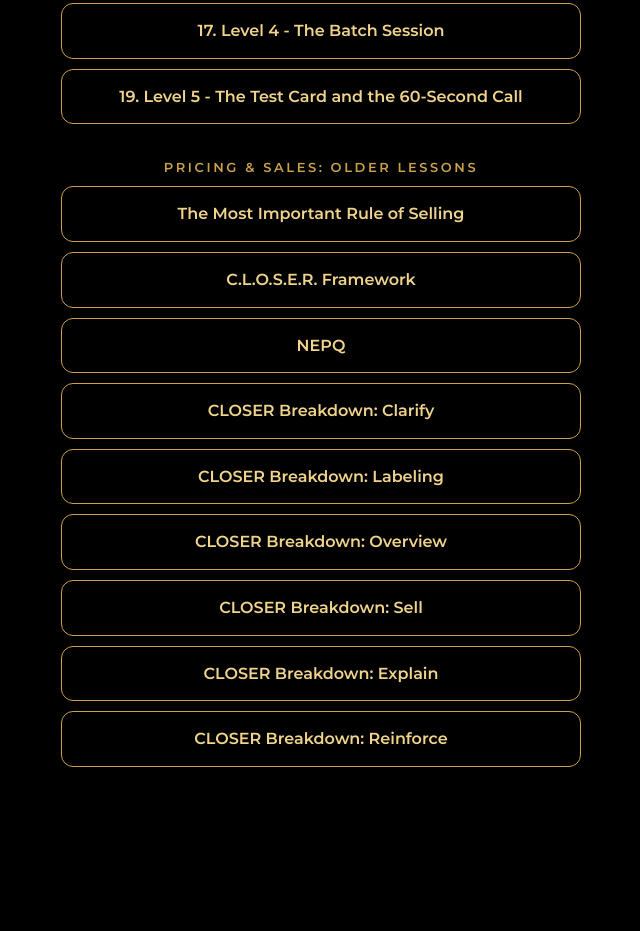
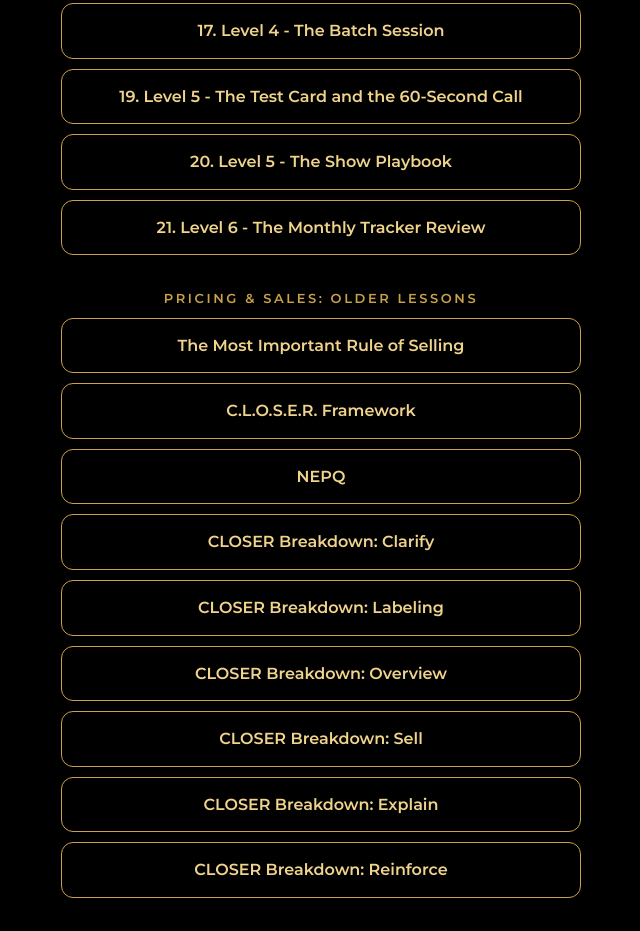
Before and after one commit to djjondivine1/ELEVATE-APPS, a plain HTML site: page quizzes/index.html in a window 1280 px wide. Shown: the part 4453-5384 px from the top of the page, without its empty margins (319-959 px from the left). Before the commit the page ends 5270 px from the top, so only its background shows below. Drawn offline with Linux system fonts and the light colour scheme.

Commit message:
Add files via upload

```diff
--- a/quizzes/index.html
+++ b/quizzes/index.html
@@ -79,6 +79,8 @@ a{display:block;padding:14px 18px;border:1.5px solid #c9a24a;border-radius:12px;
 <li><a href="lead-machine/16-level-4-the-content-ladder.html">16. Level 4 - The Content Ladder</a></li>
 <li><a href="lead-machine/17-level-4-the-batch-session.html">17. Level 4 - The Batch Session</a></li>
 <li><a href="lead-machine/19-level-5-the-test-card-and-the-60-second-call.html">19. Level 5 - The Test Card and the 60-Second Call</a></li>
+<li><a href="lead-machine/20-level-5-the-show-playbook.html">20. Level 5 - The Show Playbook</a></li>
+<li><a href="lead-machine/21-level-6-the-monthly-tracker-review.html">21. Level 6 - The Monthly Tracker Review</a></li>
 </ul>
 <h2>Pricing &amp; Sales: Older Lessons</h2><ul>
 <li><a href="pricing-and-sales/older-lessons/01-the-most-important-rule-of-selling.html">The Most Important Rule of Selling</a></li>
```
